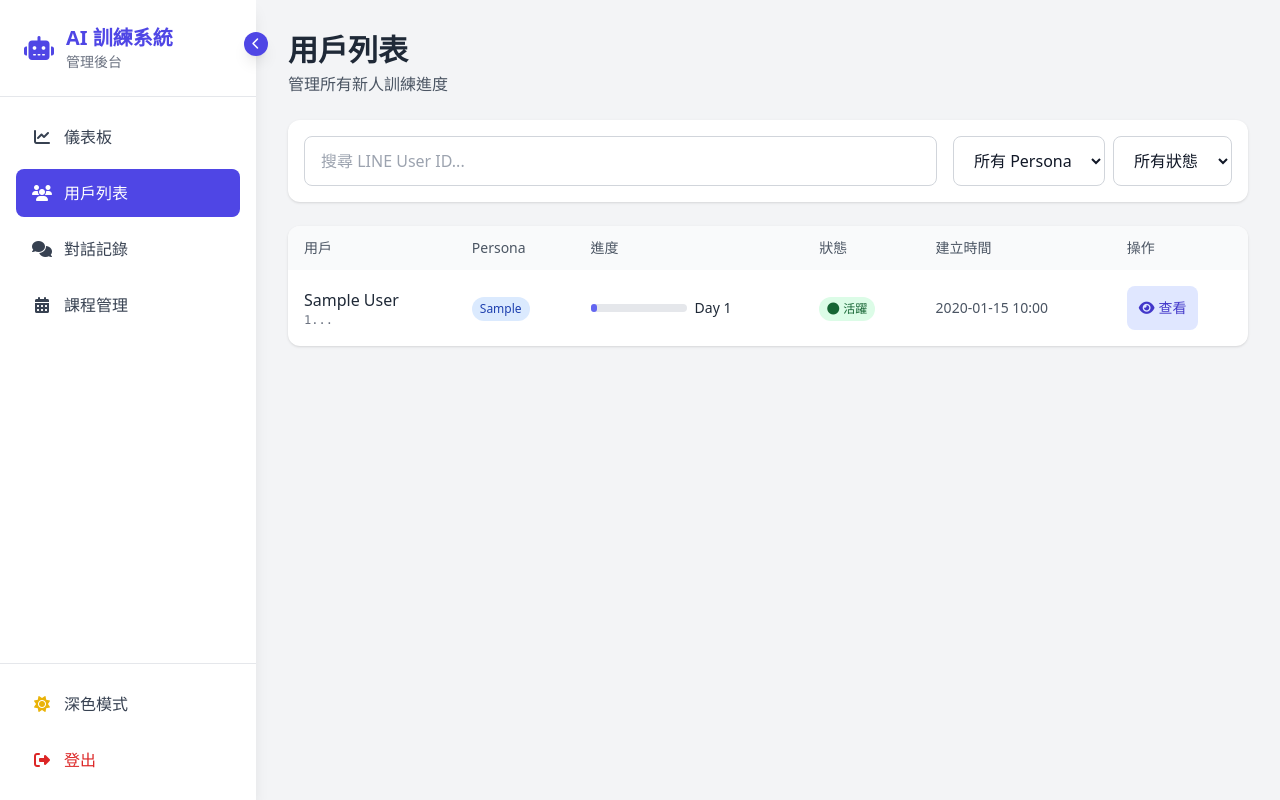
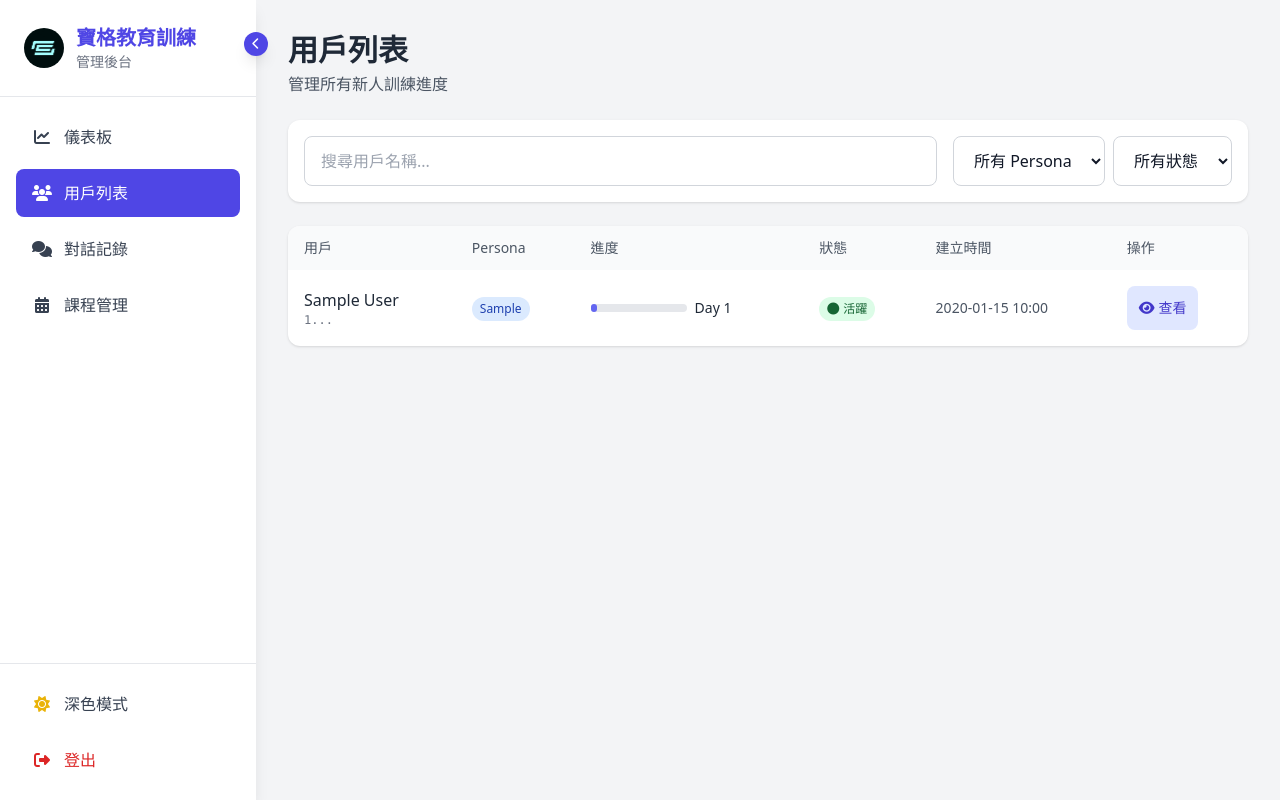
Before and after one commit to Bryant88888888/ai-coach, a FastAPI app: page /dashboard/users in a window 1280 px wide. Run offline with FastAPI, Linux system fonts and the light colour scheme; the visitor is signed in with stand-in values (Sample User, id 1); tables that the repository leaves empty hold one stand-in row (values such as "Sample post"); some libraries are stand-ins or nearby versions.

Commit message:
Update branding to 寶格教育訓練 with logo
- Change site title from AI 新人訓練系統 to 寶格教育訓練
- Replace robot icon with logo.jpg across all templates
- Add static file serving for logo
- Display user name instead of LINE ID in messages
- Add name search functionality in users list

🤖 Generated with [Claude Code](https://claude.com/claude-code)

Co-Authored-By: Claude Opus 4.5 <noreply@anthropic.com>

```diff
--- a/app/main.py
+++ b/app/main.py
@@ -1,8 +1,10 @@
 from fastapi import FastAPI, Request
 from fastapi.middleware.cors import CORSMiddleware
 from fastapi.responses import RedirectResponse
+from fastapi.staticfiles import StaticFiles
 from starlette.middleware.sessions import SessionMiddleware
 from contextlib import asynccontextmanager
+from pathlib import Path
 
 from app.config import get_settings
 from app.database import init_db
@@ -28,11 +30,15 @@ settings = get_settings()
 
 # 建立 FastAPI 應用程式
 app = FastAPI(
-    title="AI 新人訓練系統",
+    title="寶格教育訓練",
     description="透過 LINE Chatbot 進行新人訓練、話術演練、安全教育的 AI 系統",
     version="1.0.0",
     lifespan=lifespan,
 )
+
+# 掛載靜態檔案
+static_dir = Path(__file__).parent / "static"
+app.mount("/static", StaticFiles(directory=str(static_dir)), name="static")
 
 # 設定 Session（認證用）
 app.add_middleware(
--- a/app/templates/base.html
+++ b/app/templates/base.html
@@ -3,7 +3,7 @@
 <head>
     <meta charset="UTF-8">
     <meta name="viewport" content="width=device-width, initial-scale=1.0">
-    <title>{% block title %}AI 新人訓練系統{% endblock %}</title>
+    <title>{% block title %}寶格教育訓練{% endblock %}</title>
     <!-- 載入主題設定（防止閃爍） -->
     <script>
         if (localStorage.theme === 'dark' || (!('theme' in localStorage) && window.matchMedia('(prefers-color-scheme: dark)').matches)) {
@@ -58,7 +58,10 @@
 <body class="bg-gray-100 dark:bg-gray-900 min-h-screen">
     <!-- 手機版導航列 -->
     <nav class="lg:hidden bg-indigo-600 dark:bg-gray-800 text-white p-4 flex justify-between items-center sticky top-0 z-40">
-        <h1 class="text-lg font-bold">AI 訓練系統</h1>
+        <div class="flex items-center">
+            <img src="/static/logo.jpg" alt="Logo" class="w-8 h-8 rounded-full mr-2">
+            <h1 class="text-lg font-bold">寶格教育訓練</h1>
+        </div>
         <div class="flex items-center gap-2">
             <!-- 主題切換 -->
             <button id="mobile-theme-toggle" class="p-2 hover:bg-indigo-700 dark:hover:bg-gray-700 rounded-lg min-w-[44px] min-h-[44px]">
@@ -76,9 +79,10 @@
     <div id="mobile-sidebar" class="lg:hidden fixed inset-0 bg-black bg-opacity-50 z-50 hidden">
         <div class="bg-white dark:bg-gray-800 w-72 h-full p-4 shadow-2xl">
             <div class="flex justify-between items-center mb-6 pb-4 border-b dark:border-gray-700">
-                <h2 class="text-xl font-bold text-indigo-600 dark:text-indigo-400">
-                    <i class="fas fa-robot mr-2"></i>選單
-                </h2>
+                <div class="flex items-center">
+                    <img src="/static/logo.jpg" alt="Logo" class="w-10 h-10 rounded-full mr-2">
+                    <h2 class="text-xl font-bold text-indigo-600 dark:text-indigo-400">寶格教育訓練</h2>
+                </div>
                 <button id="close-menu-btn" class="text-2xl text-gray-600 dark:text-gray-400 p-2 hover:bg-gray-100 dark:hover:bg-gray-700 rounded-lg min-w-[44px] min-h-[44px]">
                     <i class="fas fa-times"></i>
                 </button>
@@ -115,9 +119,9 @@
             </button>
 
             <div class="p-6 border-b dark:border-gray-700 sidebar-header flex items-center">
-                <i class="fas fa-robot text-2xl text-indigo-600 dark:text-indigo-400"></i>
+                <img src="/static/logo.jpg" alt="Logo" class="w-10 h-10 rounded-full">
                 <div class="ml-3 sidebar-header-text">
-                    <h1 class="text-xl font-bold text-indigo-600 dark:text-indigo-400">AI 訓練系統</h1>
+                    <h1 class="text-xl font-bold text-indigo-600 dark:text-indigo-400">寶格教育訓練</h1>
                     <p class="text-sm text-gray-500 dark:text-gray-400">管理後台</p>
                 </div>
             </div>
--- a/app/templates/dashboard.html
+++ b/app/templates/dashboard.html
@@ -1,6 +1,6 @@
 {% extends "base.html" %}
 
-{% block title %}儀表板 - AI 新人訓練系統{% endblock %}
+{% block title %}儀表板 - 寶格教育訓練{% endblock %}
 
 {% block content %}
 <div class="mb-6">
--- a/app/templates/day_edit.html
+++ b/app/templates/day_edit.html
@@ -1,6 +1,6 @@
 {% extends "base.html" %}
 
-{% block title %}編輯 Day {{ day.day }} - AI 新人訓練系統{% endblock %}
+{% block title %}編輯 Day {{ day.day }} - 寶格教育訓練{% endblock %}
 
 {% block content %}
 <div class="mb-6">
--- a/app/templates/days.html
+++ b/app/templates/days.html
@@ -1,6 +1,6 @@
 {% extends "base.html" %}
 
-{% block title %}課程管理 - AI 新人訓練系統{% endblock %}
+{% block title %}課程管理 - 寶格教育訓練{% endblock %}
 
 {% block content %}
 <div class="mb-6">
--- a/app/templates/error.html
+++ b/app/templates/error.html
@@ -1,6 +1,6 @@
 {% extends "base.html" %}
 
-{% block title %}錯誤 - AI 新人訓練系統{% endblock %}
+{% block title %}錯誤 - 寶格教育訓練{% endblock %}
 
 {% block content %}
 <div class="flex flex-col items-center justify-center min-h-[60vh]">
--- a/app/templates/messages.html
+++ b/app/templates/messages.html
@@ -1,6 +1,6 @@
 {% extends "base.html" %}
 
-{% block title %}對話記錄 - AI 新人訓練系統{% endblock %}
+{% block title %}對話記錄 - 寶格教育訓練{% endblock %}
 
 {% block content %}
 <div class="mb-6">
@@ -44,7 +44,7 @@
             <div class="flex items-center gap-3">
                 <a href="/dashboard/users/{{ msg.user.line_user_id }}"
                    class="text-indigo-600 dark:text-indigo-400 hover:underline font-medium">
-                    <i class="fas fa-user mr-1"></i>{{ msg.user.line_user_id[:12] }}...
+                    <i class="fas fa-user mr-1"></i>{{ msg.user.name or msg.user.line_user_id[:12] + '...' }}
                 </a>
                 <span class="bg-gray-100 dark:bg-gray-700 text-gray-800 dark:text-gray-200 px-2 py-1 rounded text-sm">Day {{ msg.training_day }}</span>
             </div>
--- a/app/templates/users.html
+++ b/app/templates/users.html
@@ -1,6 +1,6 @@
 {% extends "base.html" %}
 
-{% block title %}用戶列表 - AI 新人訓練系統{% endblock %}
+{% block title %}用戶列表 - 寶格教育訓練{% endblock %}
 
 {% block content %}
 <div class="mb-6">
@@ -12,7 +12,7 @@
 <div class="bg-white dark:bg-gray-800 rounded-xl shadow p-4 mb-6">
     <div class="flex flex-col md:flex-row gap-4">
         <div class="flex-1">
-            <input type="text" id="search-input" placeholder="搜尋 LINE User ID..."
+            <input type="text" id="search-input" placeholder="搜尋用戶名稱..."
                    class="w-full px-4 py-3 border border-gray-300 dark:border-gray-600 rounded-lg bg-white dark:bg-gray-700 text-gray-900 dark:text-white focus:ring-2 focus:ring-indigo-500 focus:border-indigo-500 min-h-[44px]">
         </div>
         <div class="flex gap-2">
@@ -49,6 +49,7 @@
                 <tr class="hover:bg-gray-50 dark:hover:bg-gray-700/50 user-row"
                     data-persona="{{ user.persona if user.persona else '' }}"
                     data-status="{{ user.status }}"
+                    data-name="{{ user.name or '' }}"
                     data-line-id="{{ user.line_user_id }}">
                     <td class="px-4 py-4">
                         <div>
@@ -126,10 +127,11 @@
 
         rows.forEach(row => {
             const lineId = row.dataset.lineId.toLowerCase();
+            const userName = row.dataset.name.toLowerCase();
             const rowPersona = row.dataset.persona;
             const rowStatus = row.dataset.status;
 
-            const matchSearch = lineId.includes(search);
+            const matchSearch = userName.includes(search) || lineId.includes(search);
             const matchPersona = !persona || rowPersona === persona;
             const matchStatus = !status || rowStatus === status;
 
```
Also changed, not shown: app/templates/login.html (+4 -4 lines), app/static/logo.jpg (added).
